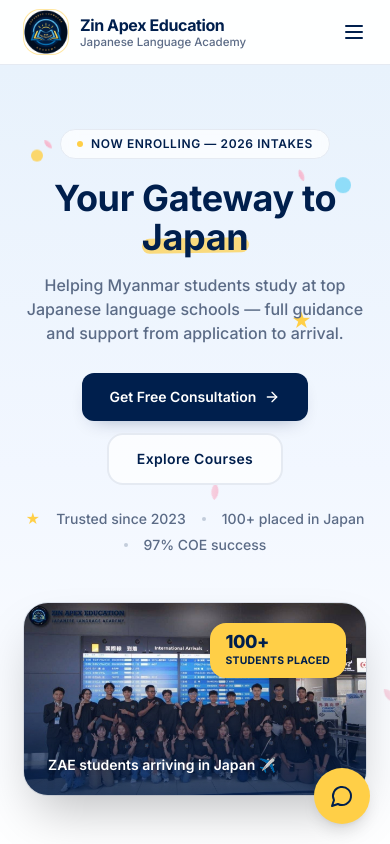
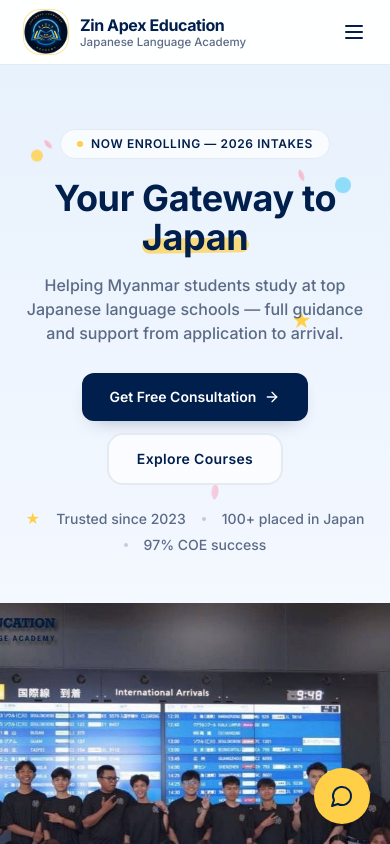
Before and after one commit to azinthu889-sys/zin-apex-homepage, a React (Vite) app: page / in a window 390 px wide. Built offline with nearby package versions, Linux system fonts and the light colour scheme.

Commit message:
Make the hero photo full-width
Stretch the arrivals photo edge-to-edge below the hero text (380-680px
tall by breakpoint) with the caption and gold badge aligned inside the
content width; keeps the slow zoom.

https://claude.ai/code/session_01Mak6R6YMKoM9kJB7oD9JEv

```diff
--- a/src/pages/Home.tsx
+++ b/src/pages/Home.tsx
@@ -154,23 +154,27 @@ function Hero() {
         </div>
       </div>
 
-      {/* one big cinematic hero photo */}
-      <div className="animate-fade-up delay-3 relative mx-auto mt-12 w-full max-w-5xl px-6 pb-20 md:mt-14">
-        <div className="relative overflow-hidden rounded-3xl shadow-2xl ring-1 ring-primary/10">
+      {/* full-width cinematic hero photo */}
+      <div className="animate-fade-up delay-3 relative mt-12 md:mt-14">
+        <div className="relative overflow-hidden">
           <SmartImage
             src={images.heroPhoto}
             alt="ZAE students arriving in Japan"
-            className="aspect-[16/9] w-full"
+            className="h-[380px] w-full sm:h-[480px] md:h-[580px] lg:h-[680px]"
             imgClassName="animate-kenburns"
           />
-          <div className="absolute inset-x-0 bottom-0 h-32 bg-gradient-to-t from-primary/75 to-transparent" />
-          <span className="absolute bottom-5 left-6 text-sm font-semibold text-white drop-shadow md:text-lg">
-            ZAE students arriving in Japan ✈️
-          </span>
-          <span className="absolute right-5 top-5 rounded-2xl bg-gold px-4 py-2.5 text-primary shadow-lg">
-            <span className="block text-lg font-extrabold leading-none tracking-tight">100+</span>
-            <span className="mt-0.5 block text-[0.65rem] font-bold uppercase tracking-wide">Students placed</span>
-          </span>
+          <div className="absolute inset-x-0 bottom-0 h-40 bg-gradient-to-t from-primary/80 to-transparent" />
+          <div className="absolute inset-x-0 bottom-0">
+            <div className="mx-auto flex max-w-6xl items-end justify-between px-6 pb-6">
+              <span className="text-base font-semibold text-white drop-shadow md:text-xl">
+                ZAE students arriving in Japan ✈️
+              </span>
+              <span className="hidden rounded-2xl bg-gold px-4 py-2.5 text-primary shadow-lg sm:block">
+                <span className="block text-lg font-extrabold leading-none tracking-tight">100+</span>
+                <span className="mt-0.5 block text-[0.65rem] font-bold uppercase tracking-wide">Students placed</span>
+              </span>
+            </div>
+          </div>
         </div>
       </div>
     </section>
```
